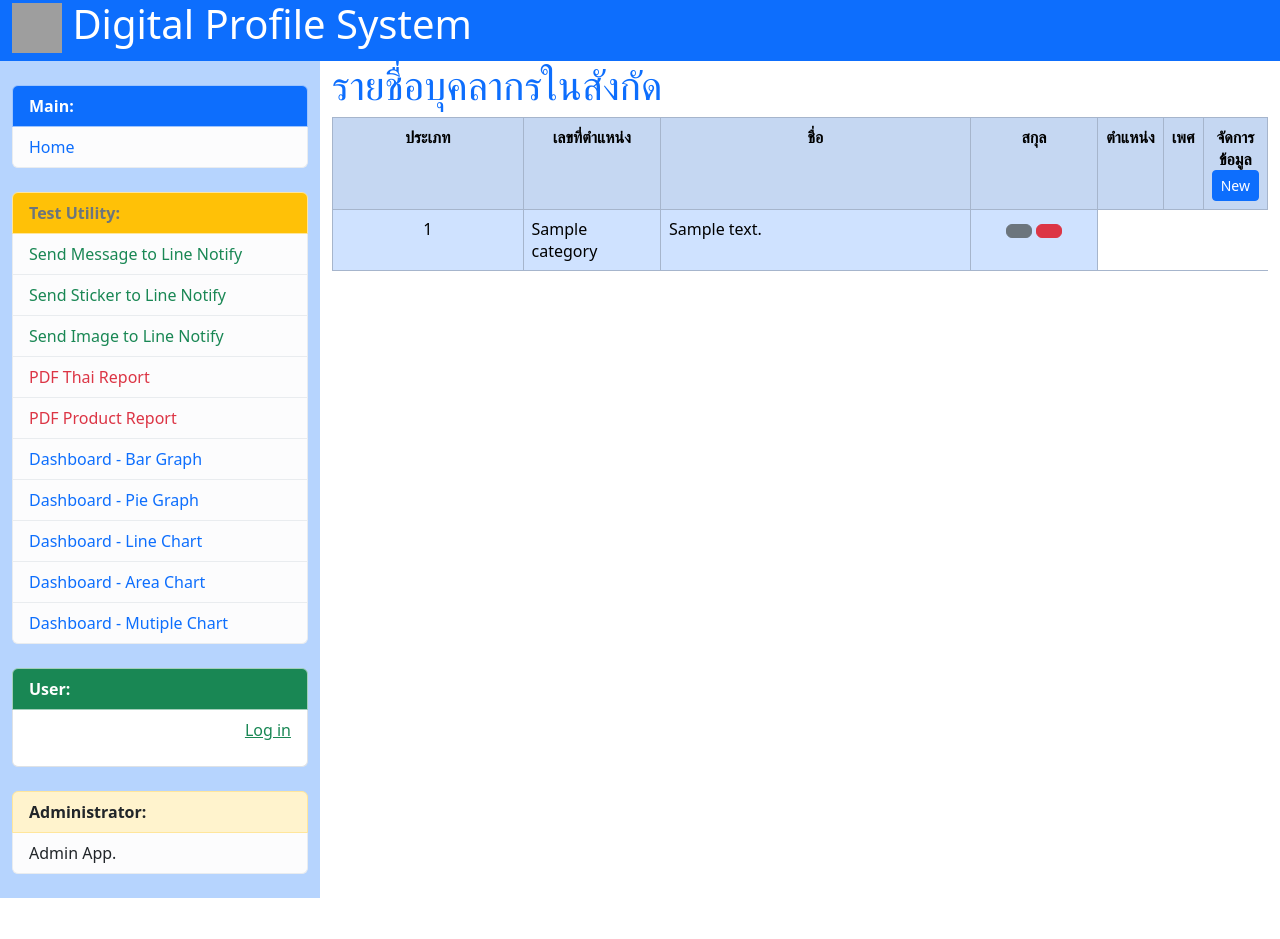
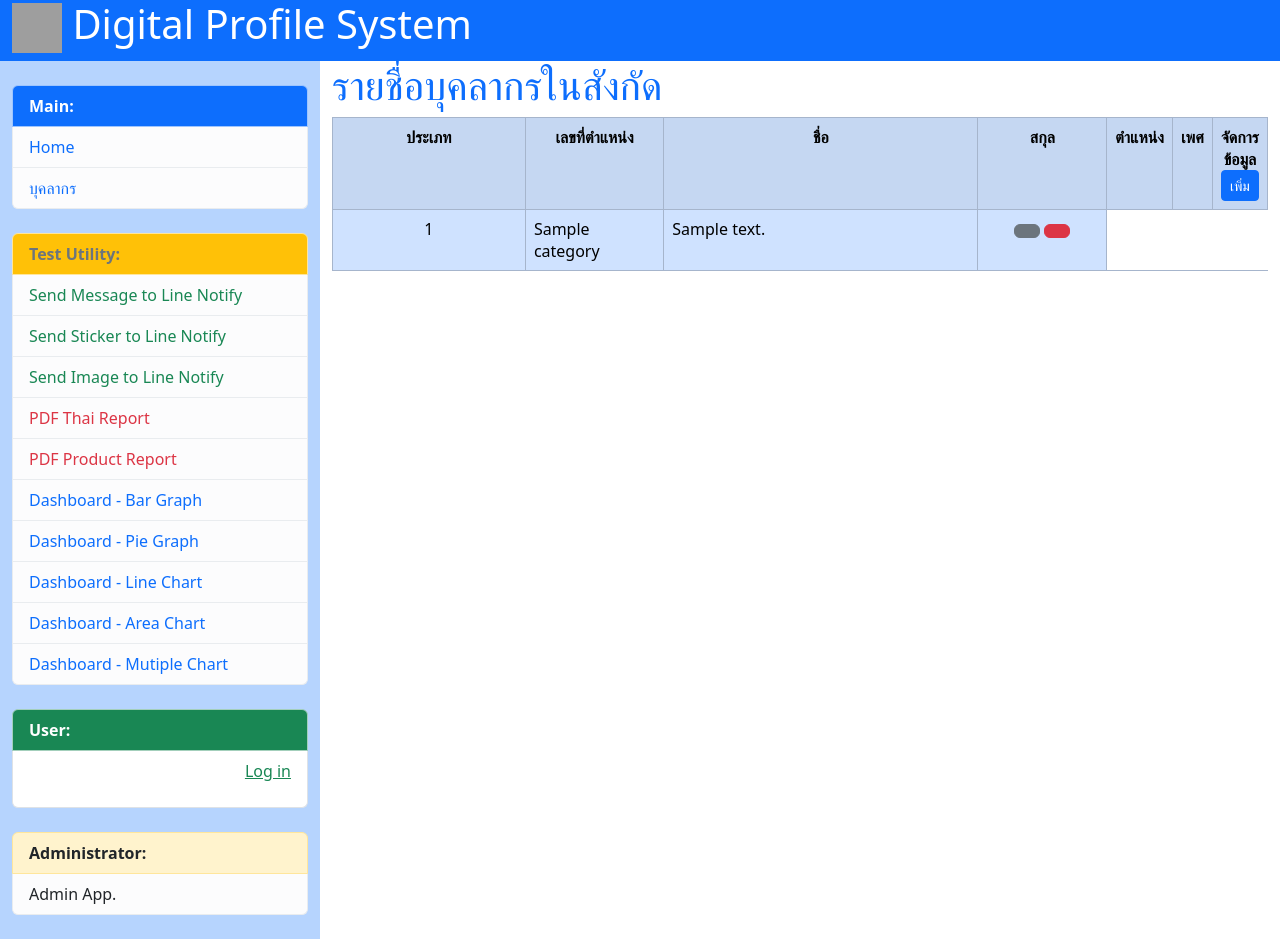
Before and after one commit to phphich/D_Profile, a Django app: template templates/base/personnelList.html in a window 1280 px wide. Before the commit the page ends 898 px from the top, so only its background shows below. Run offline with Django 4.2, Linux system fonts and the light colour scheme; tables that the repository leaves empty hold one stand-in row (values such as "Sample post"); the template is opened without the code that fills it: values that come from a table or form of the project are taken from there, most other values are stand-ins (such as "Sample title", 1, 10 or a date in 2020); parts of the project's set-up code (start-up, migrations or seed data) failed here and were passed over; some libraries are stand-ins or nearby versions; grey boxes are pictures that could not be loaded.

Commit message:
form initial

```diff
--- a/D_Profile/urls.py
+++ b/D_Profile/urls.py
@@ -15,7 +15,7 @@ Including another URLconf
     2. Add a URL to urlpatterns:  path('blog/', include('blog.urls'))
 """
 from django.contrib import admin
-from django.urls import path
+from django.urls import path, include
 
 import baseapp.views
 from baseapp import views
@@ -24,5 +24,6 @@ from workapp import views
 
 urlpatterns = [
     path('admin/', admin.site.urls),
+    path('baseapp/', include('baseapp.urls')),
     path('', baseapp.views.home, name='home')
 ]
--- a/baseapp/admin.py
+++ b/baseapp/admin.py
@@ -1,5 +1,6 @@
 from django.contrib import admin
 from baseapp.models import *
+
 admin.site.register(Faculty)
 admin.site.register(Division)
 admin.site.register(Curriculumn)
--- a/baseapp/forms.py
+++ b/baseapp/forms.py
@@ -226,7 +226,7 @@ class PersonCurriculumForm(forms.ModelForm):
         fields = (
             'status', 'personnel', 'curriculum')
         widgets = {
-            'status': forms.Select(choices=LEVEL_CHOICES, attrs={'class': 'form-control', 'size': 55}),
+            'status': forms.Select(choices=STATUS_CHOICES, attrs={'class': 'form-control', 'size': 55}),
             'personnel': forms.Select(attrs={'class': 'form-control', 'size': 55, 'maxlength': 50}),
             'curriculum': forms.HiddenInput(),
         }
--- a/baseapp/urls.py
+++ b/baseapp/urls.py
@@ -1,4 +1,3 @@
-from django.contrib import admin
 from django.urls import path
 from baseapp import views
 
--- a/templates/base/personnelList.html
+++ b/templates/base/personnelList.html
@@ -2,7 +2,7 @@
 {% load static %}
 
 {% block content %}
-    <h1 class="text-primary">รายชื่อบุคลากรในสังกัด </h1>
+    <h1 class="text-primary"> รายชื่อบุคลากรในสังกัด </h1>
     <table class="table table-primary table-striped table-hover table-bordered">
         <tr class="bg-white text-primary text-center">
             <th class="col col-3">ประเภท</th>
@@ -11,17 +11,17 @@
             <th class="col col-3">สกุล</th>
             <th class="col col-3">ตำแหน่ง</th>
             <th class="col col-3">เพศ</th>
-            <th class="col col-2">จัดการข้อมูล <a href="{% url 'categoryNew' %}" class="btn btn-sm btn-primary"><i class="fa fa-plus"></i> New </a></th>
+            <th class="col col-2">จัดการข้อมูล <a href="{% url 'personnelNew' %}" class="btn btn-sm btn-primary"><i class="fa fa-plus"></i> เพิ่ม </a></th>
         </tr>
 
-    {% for category in categories %}
+    {% for personnel in personnels %}
         <tr>
             <td class="text-center">{{ personnel.s_id }}</td>
             <td>{{ category.name }}</td>
             <td>{{ category.desc }}</td>
             <td class="text-lg-center">
-                <a href="{% url 'categoryUpdate' category.id %}" class="btn btn-secondary"> <i class="fa fa-tools"> </i> </a>
-                <a href="{% url 'categoryDelete' category.id %}" class="btn btn-danger"> <i class="fa fa-trash"> </i> </a>
+                <a href="{% url 'personnelUpdate' personnel.id %}" class="btn btn-secondary"> <i class="fa fa-tools"> </i> </a>
+                <a href="{% url 'personnelDelete' personnel.id %}" class="btn btn-danger"> <i class="fa fa-trash"> </i> </a>
             </td>
         </tr>
     {% endfor %}
--- a/templates/menu.html
+++ b/templates/menu.html
@@ -3,6 +3,8 @@
         <i class="fa-solid fa-bars"></i><b> Main:</b></li>
     <a href="{% url 'home' %}" class="list-group-item list-group-item-action list-group-item-light text-primary">
         <i class="fa fa-home"></i> Home </a>
+     <a href="{% url 'personnelList' %}" class="list-group-item list-group-item-action list-group-item-light text-primary">
+        <i class="fa fa-person"></i> บุคลากร </a>
 
 </div>
 <br>
```
